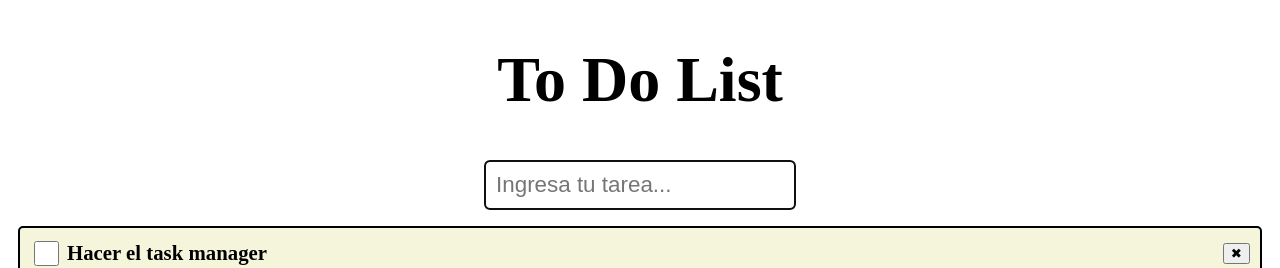
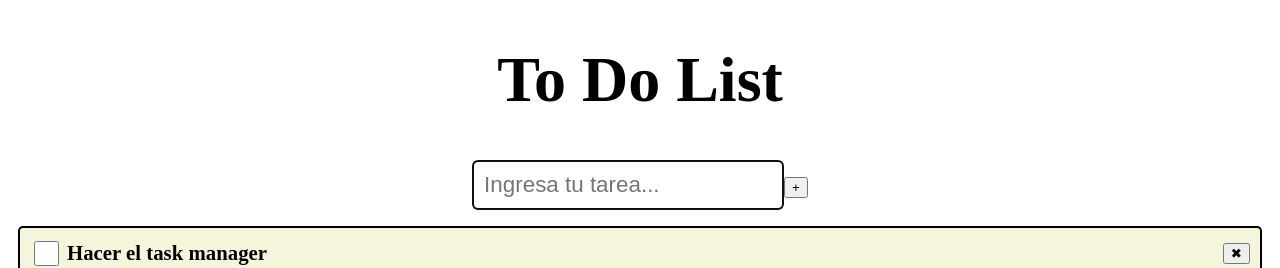
Before and after one commit to cchumacero/to-do-list-app, a React (Vite) app: page / in a window 1280 px wide. Shown: the top 268 px of the page. Built offline with nearby package versions, Linux system fonts and the light colour scheme.

Commit message:
Fix empty task addition and add a button to add tasks

```diff
--- a/src/components/CreateTask/CreateTask.tsx
+++ b/src/components/CreateTask/CreateTask.tsx
@@ -9,7 +9,7 @@ export const CreateTask = ({ saveTask }: Props) => {
 
   const handleSubmit = (event: React.FormEvent<HTMLFormElement>): void => {
     event.preventDefault();
-    saveTask(inputValue);
+    if (inputValue != "") saveTask(inputValue);
     setInputValue("");
   };
   return (
@@ -24,6 +24,9 @@ export const CreateTask = ({ saveTask }: Props) => {
           }}
           autoFocus
         />
+        <button type="submit" className="btn-add-task">
+          <span className="btn-add-task-text">+</span>
+        </button>
       </form>
     </div>
   );
```
